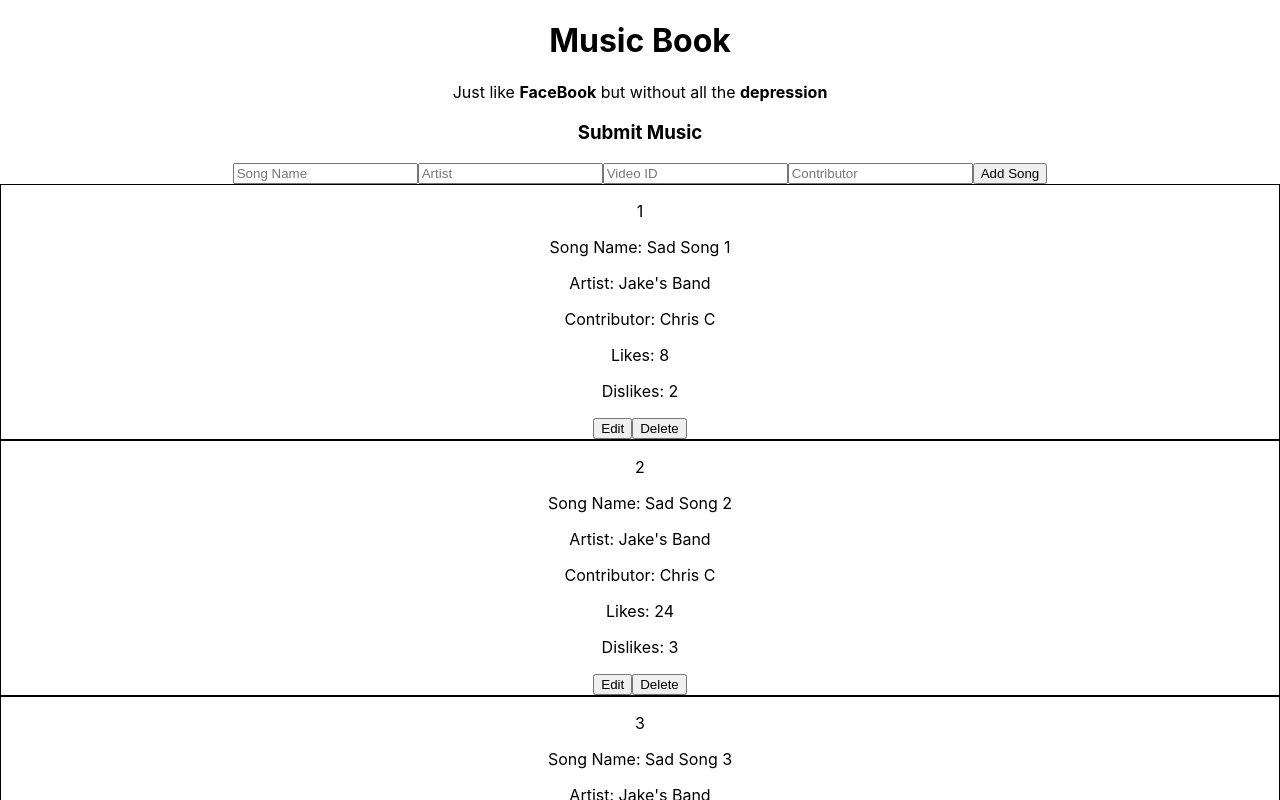
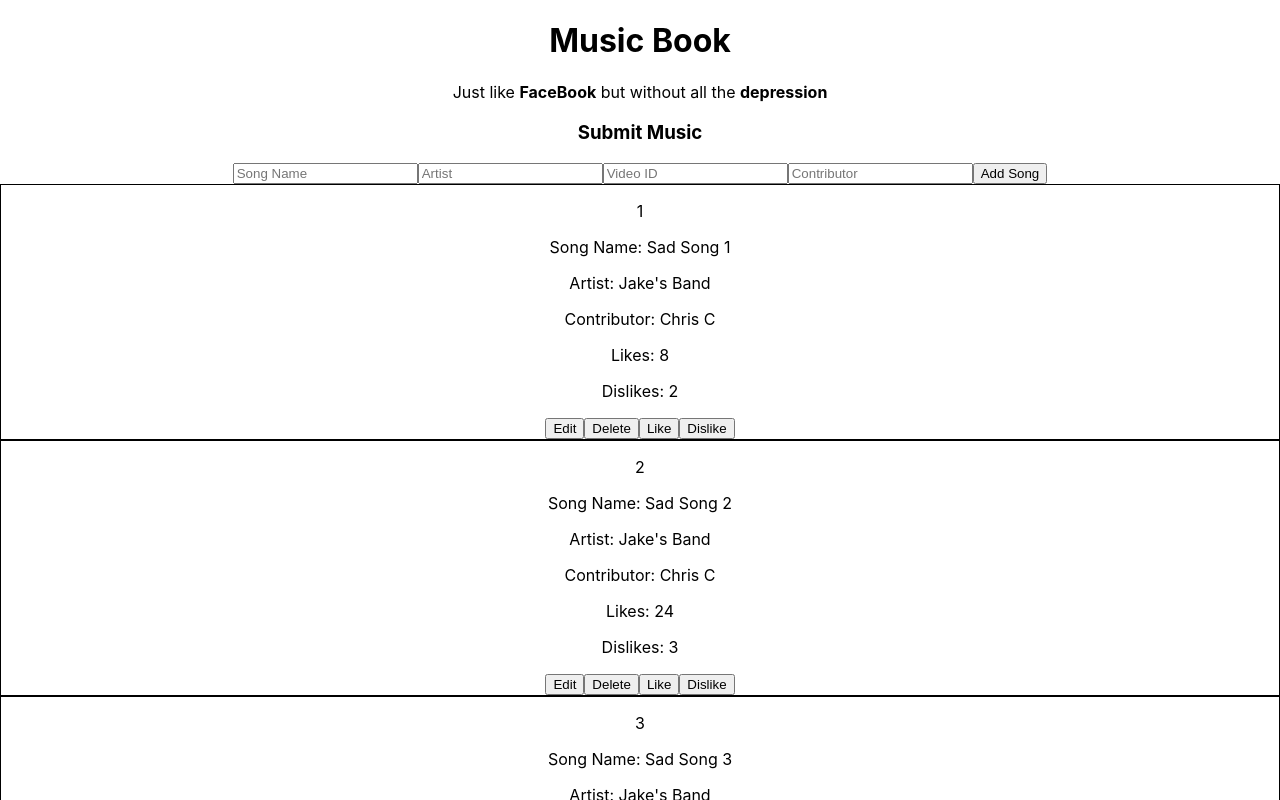
Before and after one commit to jakec888/MusicBook_front_end, a React (Create React App) app in the folder musicbook/: page / in a window 1280 px wide. Shown: the top 800 px of the page. Built offline with nearby package versions, Linux system fonts and the light colour scheme.

Commit message:
Fully Working CRUD With Working Like And Dislike Buttons

```diff
--- a/musicbook/src/App.js
+++ b/musicbook/src/App.js
@@ -104,8 +104,6 @@ class App extends Component {
    };
 
    editData = event => {
-      console.log("Editing");
-
       let selectedObject = this.state.data.find(function(object) {
          return object.id === Number(event.target.id);
       });
@@ -124,7 +122,6 @@ class App extends Component {
 
    handleEditData = () => {
       // API HERE (PUT)
-      console.log("Handleing Editing");
 
       const updateMusic = {
          id: this.state.id,
@@ -132,7 +129,7 @@ class App extends Component {
          artist: this.state.artist,
          videoId: this.state.videoId,
          contributor: this.state.contributor,
-         likes: this.state.likess,
+         likes: this.state.likes,
          dislikes: this.state.dislikes
       };
 
@@ -151,9 +148,68 @@ class App extends Component {
 
    deleteData = event => {
       // API HERE (DELETE)
-      console.log("Deletings");
       this.setState({
          data: this.state.data.filter(item => item.id !== Number(event.target.id))
+      });
+   };
+
+   likeData = event => {
+      // API HERE (PUT)
+
+      let selectedObject = this.state.data.find(function(object) {
+         return object.id === Number(event.target.id);
+      });
+
+      const likedMusic = {
+         id: selectedObject.id,
+         song_name: selectedObject.song_name,
+         artist: selectedObject.artist,
+         videoId: selectedObject.videoId,
+         contributor: selectedObject.contributor,
+         likes: selectedObject.likes + 1,
+         dislikes: selectedObject.dislikes
+      };
+
+      const update = this.state.data.map(function(item) {
+         if (item.id === likedMusic.id) {
+            return likedMusic;
+         } else {
+            return item;
+         }
+      });
+
+      this.setState({
+         data: update
+      });
+   };
+
+   dislikeData = event => {
+      // API HERE (PUT)
+
+      let selectedObject = this.state.data.find(function(object) {
+         return object.id === Number(event.target.id);
+      });
+
+      const dislikeMusic = {
+         id: selectedObject.id,
+         song_name: selectedObject.song_name,
+         artist: selectedObject.artist,
+         videoId: selectedObject.videoId,
+         contributor: selectedObject.contributor,
+         likes: selectedObject.likes,
+         dislikes: selectedObject.dislikes + 1
+      };
+
+      const update = this.state.data.map(function(item) {
+         if (item.id === dislikeMusic.id) {
+            return dislikeMusic;
+         } else {
+            return item;
+         }
+      });
+
+      this.setState({
+         data: update
       });
    };
 
@@ -273,6 +329,12 @@ class App extends Component {
                      <button id={music.id} onClick={this.deleteData}>
                         Delete
                      </button>
+                     <button id={music.id} onClick={this.likeData}>
+                        Like
+                     </button>
+                     <button id={music.id} onClick={this.dislikeData}>
+                        Dislike
+                     </button>
                   </div>
                );
             })}
```
